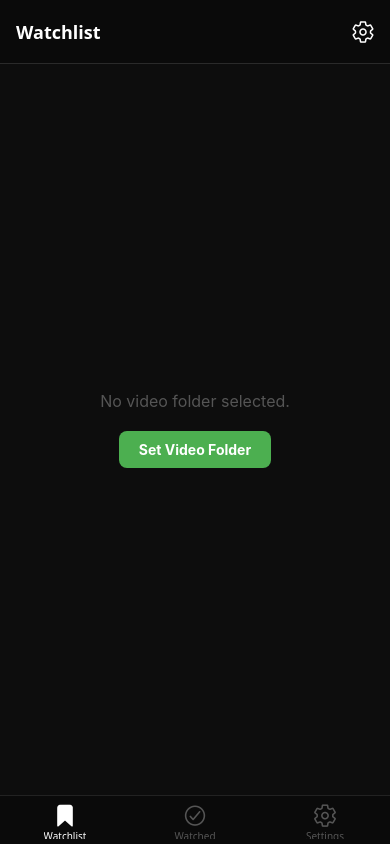
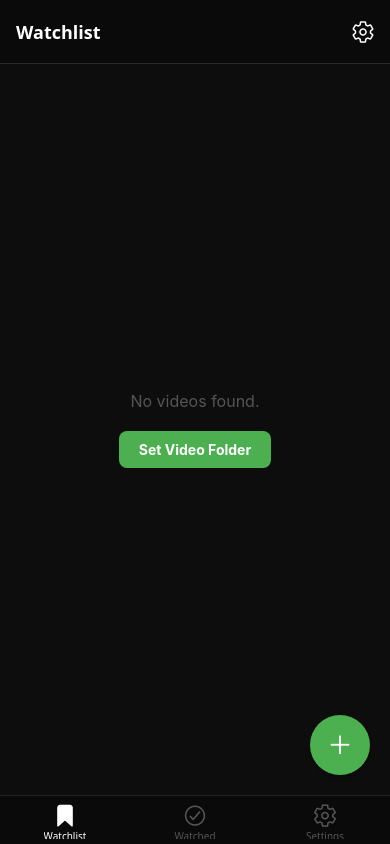
Before and after one commit to thesiddikhamim/notes-player, a React Native app: screen /Watchlist in a window 390 px wide. Built offline with nearby package versions, Linux system fonts and the light colour scheme; what react-native-worklets would draw is missing.

Commit message:
fixing bugs

```diff
--- a/package.json
+++ b/package.json
@@ -30,8 +30,8 @@
   },
   "scripts": {
     "start": "expo start",
-    "android": "expo start --android",
-    "ios": "expo start --ios",
+    "android": "expo run:android",
+    "ios": "expo run:ios",
     "web": "expo start --web",
     "lint": "expo lint"
   },
--- a/src/screens/LibraryScreen.js
+++ b/src/screens/LibraryScreen.js
@@ -34,40 +34,58 @@ export default function LibraryScreen({ navigation }) {
     const savedFolder = await AsyncStorage.getItem('video_folder');
     if (savedFolder) {
       setFolderUri(savedFolder);
+    }
     loadVideos(savedFolder);
-    }
   };
 
   const loadVideos = async (folder) => {
     try {
-      // Assuming folder is an album ID or actual path, using FileSystem to read
-      let videoFiles = [];
+      let videoUris = [];
+
+      if (folder) {
         try {
+          if (folder.startsWith('content://')) {
+            const files = await FileSystem.StorageAccessFramework.readDirectoryAsync(folder);
+            videoUris = files.filter(f => {
+              const dec = decodeURIComponent(f).toLowerCase();
+              return dec.endsWith('.mp4') || dec.endsWith('.mov') || dec.endsWith('.mkv') || dec.endsWith('.webm');
+            });
+          } else {
             const files = await FileSystem.readDirectoryAsync(folder);
-        videoFiles = files.filter(f => f.match(/\.(mp4|mov|mkv|webm)$/i));
+            const filtered = files.filter(f => f.match(/\.(mp4|mov|mkv|webm)$/i));
+            videoUris = filtered.map(f => folder + (folder.endsWith('/') ? '' : '/') + f);
+          }
         } catch (e) {
-        // Fallback: If folder from MediaLibrary
+          console.log('Error reading folder', e);
+        }
       }
 
-      let videoData = await Promise.all(videoFiles.map(async (filename) => {
-        const uri = folder + (folder.endsWith('/') ? '' : '/') + filename;
+      const savedAdded = await AsyncStorage.getItem('added_videos');
+      let addedUris = savedAdded ? JSON.parse(savedAdded) : [];
+
+      const allUrisSet = new Set([...videoUris, ...addedUris]);
+      const allUris = Array.from(allUrisSet);
+
+      let videoData = await Promise.all(allUris.map(async (uri) => {
         let thumb = null;
         try {
           const { uri: thumbUri } = await VideoThumbnails.getThumbnailAsync(uri, { time: 1000 });
           thumb = thumbUri;
         } catch (e) { }
 
+        const decodedUri = decodeURIComponent(uri);
+        const filename = decodedUri.split('/').pop().split(':').pop();
+
         return {
-          id: filename,
+          id: uri,
           filename: filename.replace(/\.[^/.]+$/, ''),
           originalName: filename,
           uri,
           thumb,
-          duration: "Unknown" // We would get this from metadata
+          duration: "Unknown"
         };
       }));
 
-      // Sort by saved order
       const savedOrder = await AsyncStorage.getItem('video_order');
       if (savedOrder) {
         const orderArr = JSON.parse(savedOrder);
@@ -87,13 +105,34 @@ export default function LibraryScreen({ navigation }) {
   };
 
   const selectFolder = async () => {
-    // This is a naive implementation since real folder picking needs SAF (Storage Access Framework) in RN,
-    // which expo-document-picker partially supports or one can use expo-file-system SAF.
     const permissions = await FileSystem.StorageAccessFramework.requestDirectoryPermissionsAsync();
     if (permissions.granted) {
       await AsyncStorage.setItem('video_folder', permissions.directoryUri);
       setFolderUri(permissions.directoryUri);
       loadVideos(permissions.directoryUri);
+    }
+  };
+
+  const addIndividualVideo = async () => {
+    try {
+      const result = await DocumentPicker.getDocumentAsync({
+        type: 'video/*',
+        multiple: true,
+        copyToCacheDirectory: false,
+      });
+
+      if (!result.canceled && result.assets && result.assets.length > 0) {
+        const newUris = result.assets.map(a => a.uri);
+        const savedAdded = await AsyncStorage.getItem('added_videos');
+        let addedUris = savedAdded ? JSON.parse(savedAdded) : [];
+
+        const combined = Array.from(new Set([...addedUris, ...newUris]));
+        await AsyncStorage.setItem('added_videos', JSON.stringify(combined));
+
+        loadVideos(folderUri);
+      }
+    } catch (e) {
+      console.log('Error adding individual video', e);
     }
   };
 
@@ -123,26 +162,27 @@ export default function LibraryScreen({ navigation }) {
     );
   };
 
-  if (!folderUri) {
   return (
+    <GestureHandlerRootView style={styles.container}>
+      {videos.length === 0 ? (
         <View style={styles.emptyContainer}>
-        <Text style={styles.emptyText}>No video folder selected.</Text>
+          <Text style={styles.emptyText}>No videos found.</Text>
           <TouchableOpacity style={styles.button} onPress={selectFolder}>
             <Text style={styles.buttonText}>Set Video Folder</Text>
           </TouchableOpacity>
         </View>
-    );
-  }
-
-  return (
-    <GestureHandlerRootView style={styles.container}>
+      ) : (
         <DraggableFlatList
           data={videos}
           onDragEnd={onDragEnd}
           keyExtractor={(item) => item.id}
           renderItem={renderItem}
-        contentContainerStyle={{ padding: 15 }}
+          contentContainerStyle={{ padding: 15, paddingBottom: 80 }}
         />
+      )}
+      <TouchableOpacity style={styles.fab} onPress={addIndividualVideo}>
+        <Ionicons name="add" size={30} color="#fff" />
+      </TouchableOpacity>
     </GestureHandlerRootView>
   );
 }
@@ -203,5 +243,21 @@ const styles = StyleSheet.create({
   },
   dragHandle: {
     padding: 10,
+  },
+  fab: {
+    position: 'absolute',
+    bottom: 20,
+    right: 20,
+    backgroundColor: '#4CAF50',
+    width: 60,
+    height: 60,
+    borderRadius: 30,
+    justifyContent: 'center',
+    alignItems: 'center',
+    elevation: 5,
+    shadowColor: '#000',
+    shadowOffset: { width: 0, height: 2 },
+    shadowOpacity: 0.3,
+    shadowRadius: 3,
   }
 });
```
Lines whose indentation alone changed are shown as unchanged.
